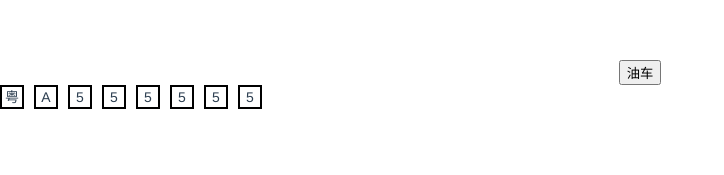
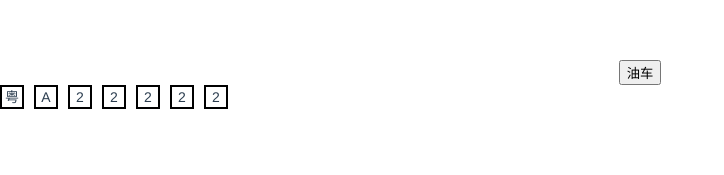
Before and after one commit to Reregi/vue3_plate_num_input, a Vue app: page / in a window 1280 px wide. Shown: the top 175 px of the page, without its empty margins (0-724 px from the left). Built offline with nearby package versions, Linux system fonts and the light colour scheme.

Commit message:
添加modal层点击隐藏输入面板，增加Vmodel绑定车牌号

```diff
--- a/src/App.vue
+++ b/src/App.vue
@@ -4,22 +4,27 @@
   <button @click="isNewEnergy = !isNewEnergy">
     {{ isNewEnergy ? '新能源' : '油车' }}
   </button>
-  <PlateNum :is-new-energy="isNewEnergy" :default-plate-num="'粤A555555'"></PlateNum>
+  <plateNumInput
+    :is-new-energy="isNewEnergy"
+    v-model:defaultPlateNum="plateNum"
+  ></plateNumInput>
 </template>
 
 <script lang="ts">
 import { defineComponent, Ref, ref } from 'vue';
-import PlateNum from './components/PlateNum.vue';
+import plateNumInput from './components/plateNumInput.vue';
 
 export default defineComponent({
   name: 'App',
   components: {
-    PlateNum,
+    plateNumInput,
   },
   setup: () => {
     const isNewEnergy: Ref<boolean> = ref(false);
+    const plateNum: Ref<string> = ref('粤A22222');
     return {
       isNewEnergy,
+      plateNum,
     };
   },
 });
--- a/src/components/input.vue
+++ b/src/components/inputPanel.vue
@@ -22,7 +22,7 @@
 import { defineComponent } from 'vue';
 export default defineComponent({
   //组件名
-  name: 'PlateNumInput',
+  name: 'inputPanel',
   //props
   props: {
     //是否省份输入
--- a/src/components/PlateNum.vue
+++ b/src/components/plateNumInput.vue
@@ -2,10 +2,12 @@
 .plate_num_box(@click="openInput")
   .num_box(v-for="(item, index) in plateNumArr" :key="index" :style="style")
     | {{ item }}
-  PlateNumInput(v-show="showInput" :is-province-input="isProvinceInput" @done="done" @inputNum="inputNum" @deleteNum="deleteNum")
+  .modal_box(v-show="showInput" @click.stop="close")
+    inputPanel(:is-province-input="isProvinceInput" @done="close" @inputNum="inputNum" @deleteNum="deleteNum")
 </template>
 
 <script lang="ts">
+import { emit } from 'process';
 import {
   defineComponent,
   computed,
@@ -15,13 +17,13 @@ import {
   Ref,
   watch,
 } from 'vue';
-import PlateNumInput from './input.vue';
+import inputPanel from './inputPanel.vue';
 
 export default defineComponent({
   //组件名
   name: 'PlateNum',
   components: {
-    PlateNumInput,
+    inputPanel,
   },
   //props值
   props: {
@@ -60,7 +62,7 @@ export default defineComponent({
     },
   },
   //setup
-  setup: (props) => {
+  setup: (props, { emit }) => {
     //#region data
     //字符数组
     const plateNumArr: Ref<string[]> = ref([
@@ -123,8 +125,9 @@ export default defineComponent({
      * [done 完成]
      *
      */
-    function done() {
+    function close() {
       showInput.value = false;
+      emit('update:defaultPlateNum', plateNumArr.value.join('').replaceAll(' ', ''));
     }
     /**
      * [inputNum 输入]
@@ -161,8 +164,6 @@ export default defineComponent({
 
     //#region 生命周期
     onMounted(() => {
-      console.log(1);
-      var x;
       //存入默认车牌号
       if (props.defaultPlateNum) {
         const length =
@@ -180,7 +181,7 @@ export default defineComponent({
       style,
       showInput,
       openInput,
-      done,
+      close,
       inputNum,
       deleteNum,
       isProvinceInput,
@@ -203,5 +204,12 @@ export default defineComponent({
       margin-left: 0;
     }
   }
+  .modal_box {
+    position: fixed;
+    top: 0;
+    right: 0;
+    bottom: 0;
+    left: 0;
+  }
 }
 </style>
```
Also changed, not shown: .eslintrc.js.
